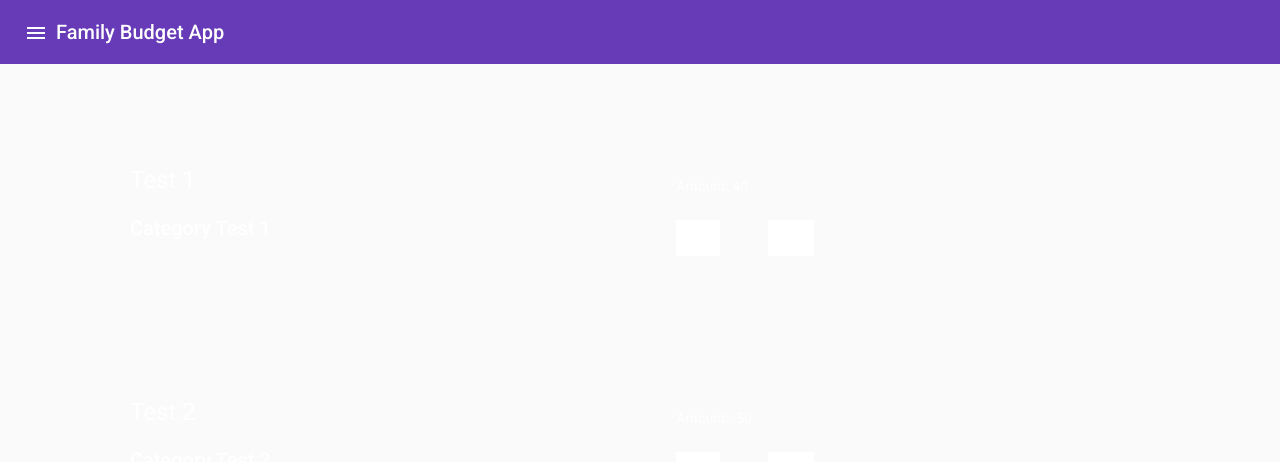
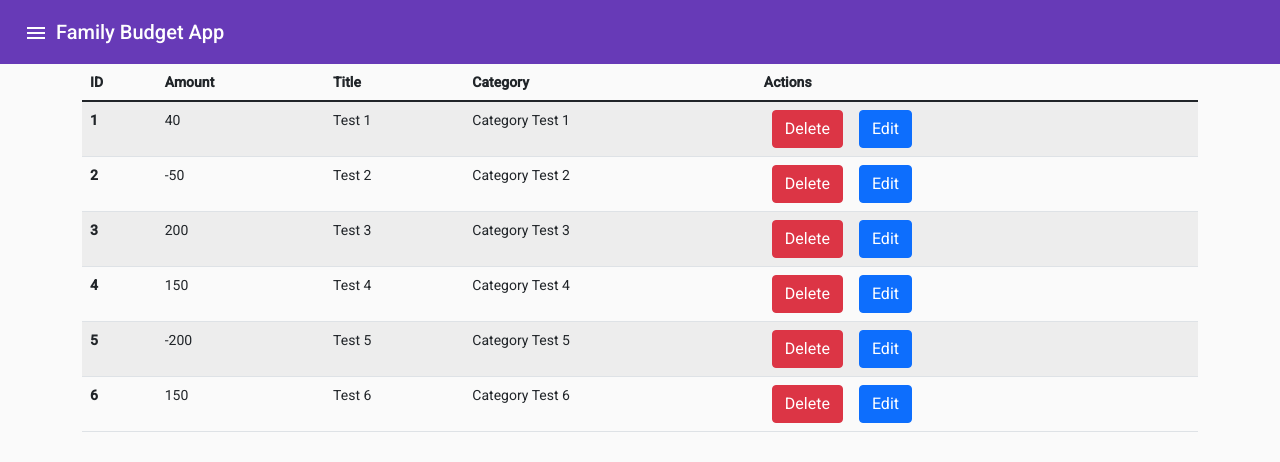
Before and after one commit to ConstantinAmurov/family-budget-app-project, an Angular app: page /budget in a window 1280 px wide. Shown: the top 462 px of the page. Built offline with nearby package versions, Linux system fonts and the light colour scheme.

Commit message:
Added Budget Edit Page + modify budgets page to render as a table

```diff
--- a/src/app/app-routing.module.ts
+++ b/src/app/app-routing.module.ts
@@ -1,7 +1,7 @@
 import { NgModule } from '@angular/core';
 import { RouterModule, Routes } from '@angular/router';
-import { AppComponent } from './app.component';
 import { AboutComponent } from './components/about/about.component';
+import { BudgetEditComponent } from './components/budget-edit/budget-edit.component';
 import { BudgetComponent } from './components/budget/budget.component';
 import { DashboardComponent } from './components/dashboard/dashboard.component';
 
@@ -9,6 +9,7 @@ const routes: Routes = [
   { path: '', component: DashboardComponent },
   { path: 'about', component: AboutComponent },
   { path: 'budget', component: BudgetComponent },
+  { path: 'budget/:id/edit', component: BudgetEditComponent },
 ];
 
 @NgModule({
--- a/src/app/app.module.ts
+++ b/src/app/app.module.ts
@@ -1,5 +1,6 @@
 import { NgModule } from '@angular/core';
 import { BrowserModule } from '@angular/platform-browser';
+import { HttpClientModule } from '@angular/common/http';
 
 import { AppRoutingModule } from './app-routing.module';
 import { AppComponent } from './app.component';
@@ -18,12 +19,12 @@ import { ButtonComponent } from './components/button/button.component';
 import { CardStatsComponent } from './components/cards/card-stats/card-stats.component';
 import { DashboardComponent } from './components/dashboard/dashboard.component';
 import { BudgetsComponent } from './components/budgets/budgets.component';
-import { BudgetItemComponent } from './components/budget-item/budget-item.component';
 import { FontAwesomeModule } from '@fortawesome/angular-fontawesome';
+import { BudgetEditComponent } from './components/budget-edit/budget-edit.component';
 
 
 @NgModule({
-  declarations: [AppComponent, TopNavComponent, AboutComponent, BudgetComponent, ButtonComponent, CardStatsComponent, DashboardComponent, BudgetsComponent, BudgetItemComponent],
+  declarations: [AppComponent, TopNavComponent, AboutComponent, BudgetComponent, ButtonComponent, CardStatsComponent, DashboardComponent, BudgetsComponent, BudgetEditComponent],
   imports: [
     BrowserModule,
     AppRoutingModule,
@@ -35,6 +36,7 @@ import { FontAwesomeModule } from '@fortawesome/angular-fontawesome';
     MatIconModule,
     NgbModule,
     FontAwesomeModule,
+    HttpClientModule
   ],
   providers: [],
   bootstrap: [AppComponent],
--- /dev/null
+++ b/src/app/components/budget-edit/budget-edit.component.html
@@ -0,0 +1,27 @@
+<div class="container">
+  <form>
+    <div class="form-group">
+      <label for="title">Title</label>
+      <input type="text" class="form-control" id="title" placeholder="Title" />
+    </div>
+    <div class="form-group">
+      <label for="Amount">Amount</label>
+      <input
+        type="number"
+        class="form-control"
+        id="Amount"
+        placeholder="Amount"
+      />
+    </div>
+    <div class="form-group">
+      <label for="Category">Category</label>
+      <input
+        type="text"
+        class="form-control"
+        id="category"
+        placeholder="Category"
+      />
+    </div>
+    <button type="submit" class="btn btn-primary">Submit</button>
+  </form>
+</div>
--- /dev/null
+++ b/src/app/components/budget-edit/budget-edit.component.ts
@@ -0,0 +1,19 @@
+import { Component, OnInit } from '@angular/core';
+
+import { Budget } from 'src/app/Budget';
+import { BUDGET } from 'src/app/mock-budget';
+import { BudgetService } from 'src/app/services/budget.service';
+@Component({
+  selector: 'app-budget-edit',
+  templateUrl: './budget-edit.component.html',
+  styleUrls: ['./budget-edit.component.scss'],
+})
+export class BudgetEditComponent implements OnInit {
+  budgets: Budget[] = BUDGET;
+
+  constructor() {}
+
+  ngOnInit(): void {
+
+  }
+}
--- a/src/app/components/budget-item/budget-item.component.html
+++ /dev/null
@@ -1,20 +0,0 @@
-<div
-  class="my-5 bg-purple-800 hover:bg-purple-500 py-3 px-5 text-white rounded-xl container"
->
-  <div class="row">
-    <div class=" my-auto col">
-      <h1 class="text-lg ">{{ budget.title }}</h1>
-      <h2 class="m-0">{{ budget.category }}</h2>
-    </div>
-    <div class="col flex justify-end items-center m-4">
-      <p class="m-4 text-3xl">Amount: {{ budget.amount }}</p>
-      <button type="submit" class="bg-white text-red-500 text-lg font-bold rounded-xl py-2 px-3 mx-4" >
-          <fa-icon [icon] ="deleteIcon"></fa-icon>
-      </button>
-      <button type="submit" class="bg-white text-purple-300 text-lg font-bold rounded-xl py-2 px-3  mx-4" >
-        <fa-icon [icon] ="editIcon"></fa-icon>
-      </button>
-
-    </div>
-  </div>
-</div>
--- a/src/app/components/budget-item/budget-item.component.ts
+++ /dev/null
@@ -1,21 +0,0 @@
-import { Component, Input, OnInit } from '@angular/core';
-import { Budget } from '../../Budget';
-
-import { faTrash } from '@fortawesome/free-solid-svg-icons';
-import { faPenToSquare } from '@fortawesome/free-solid-svg-icons';
-
-@Component({
-  selector: 'app-budget-item',
-  templateUrl: './budget-item.component.html',
-  styleUrls: ['./budget-item.component.scss'],
-})
-export class BudgetItemComponent implements OnInit {
-  @Input() budget: Budget;
-  editIcon = faPenToSquare;
-  deleteIcon = faTrash;
-
-
-  constructor() {}
-
-  ngOnInit(): void {}
-}
--- a/src/app/components/budgets/budgets.component.html
+++ b/src/app/components/budgets/budgets.component.html
@@ -1,6 +1,39 @@
-<div class="container my-10">
-  <app-budget-item
-    *ngFor="let budget of budgets"
-    [budget]="budget"
-  ></app-budget-item>
+<div class="container">
+  <table class="table table-striped">
+    <thead>
+      <tr>
+        <th scope="col">ID</th>
+        <th scope="col">Amount</th>
+        <th scope="col">Title</th>
+        <th scope="col">Category</th>
+        <th scope="col">Actions</th>
+      </tr>
+    </thead>
+    <tbody>
+      <tr *ngFor="let budget of budgets; index as i">
+        <th scope="row">{{ budget.id }}</th>
+        <td>
+          {{ budget.amount }}
+        </td>
+        <td>{{ budget.title }}</td>
+        <td>{{ budget.category }}</td>
+        <td>
+          <button
+            type="button"
+            class="btn btn-danger mx-2"
+            (click)="deleteItem(budget.id)"
+          >
+            Delete
+          </button>
+          <button
+            type="button"
+            class="btn btn-primary mx-2"
+            routerLink="{{budget.id}}/edit"
+          >
+            Edit
+          </button>
+        </td>
+      </tr>
+    </tbody>
+  </table>
 </div>
--- a/src/app/components/budgets/budgets.component.ts
+++ b/src/app/components/budgets/budgets.component.ts
@@ -1,7 +1,9 @@
 import { Component, OnInit } from '@angular/core';
 
 import { BudgetService } from 'src/app/services/budget.service';
-import { Budget } from 'src/app/Budget';
+import { Budget } from '../../Budget';
+
+import { Router } from '@angular/router';
 
 @Component({
   selector: 'app-budgets',
@@ -11,11 +13,17 @@ import { Budget } from 'src/app/Budget';
 export class BudgetsComponent implements OnInit {
   budgets: Budget[] = [];
 
-  constructor(private budgetService: BudgetService) {}
+  constructor(private budgetService: BudgetService, private router: Router) {}
 
   ngOnInit(): void {
     this.budgetService
       .getBudgets()
       .subscribe((budgets) => (this.budgets = budgets));
   }
+
+  deleteItem(id: number) {
+    console.log(id);
+    this.budgets = this.budgets.filter((budget) => budget.id !== id);
+  }
+
 }
--- a/src/app/services/budget.service.ts
+++ b/src/app/services/budget.service.ts
@@ -1,5 +1,7 @@
 import { Injectable } from '@angular/core';
 import { Observable, of } from 'rxjs';
+import { HttpClient, HttpHeaders } from '@angular/common/http';
+import { map } from 'rxjs/operators';
 import { BUDGET } from '../mock-budget';
 import { Budget } from '../Budget';
 
@@ -8,6 +10,7 @@ import { Budget } from '../Budget';
 })
 export class BudgetService {
   budgets: Budget[] = [];
+  private apiUrl = 'http://localhost:5000/tasks';
 
   constructor() {}
 
@@ -15,4 +18,10 @@ export class BudgetService {
     const budgets = of(BUDGET);
     return budgets;
   }
+
+  getBudget(id: number): Observable<Budget[]> {
+    return this.getBudgets().pipe(
+      map((budgets: any[]) => budgets.find((budget) => budget.id == id))
+    );
+  }
 }
```
Also changed, not shown: src/app/components/budget-edit/budget-edit.component.scss (added), 1 other file (tests, documents, lock files or other folders).
